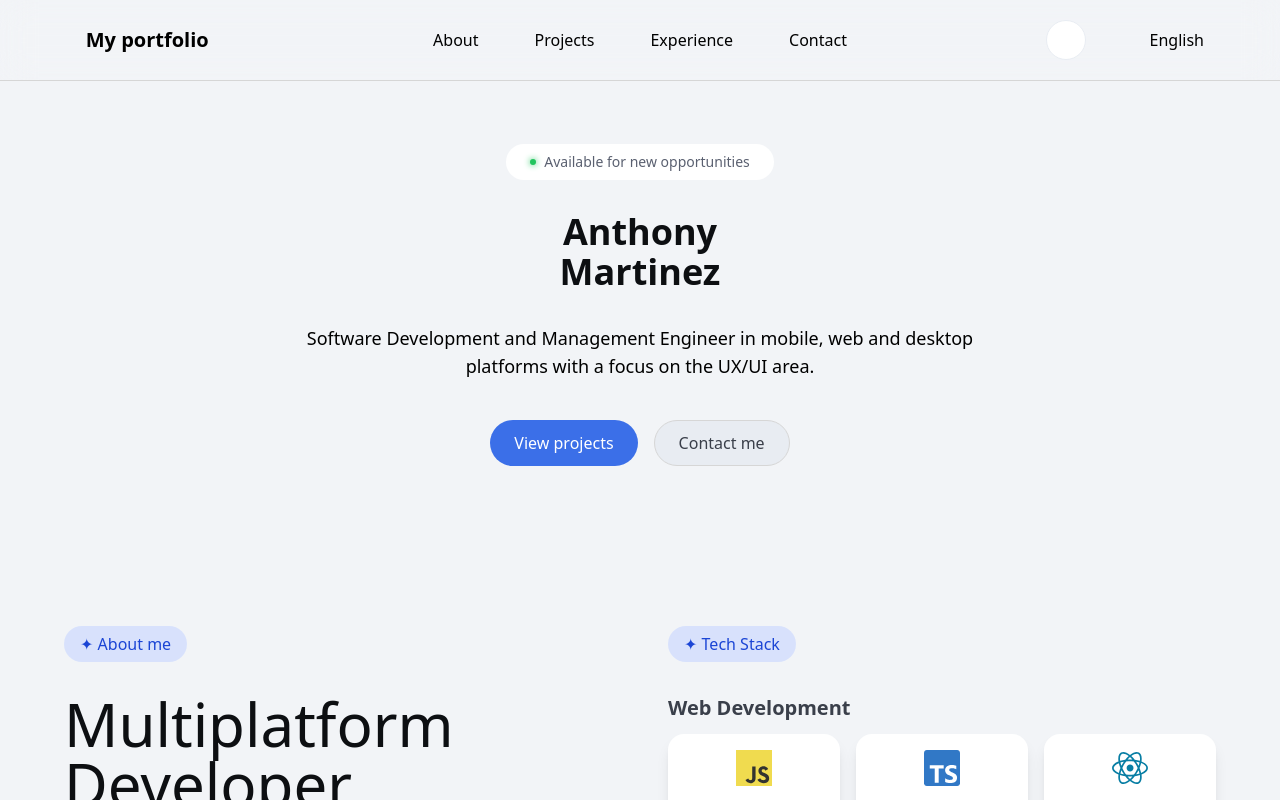
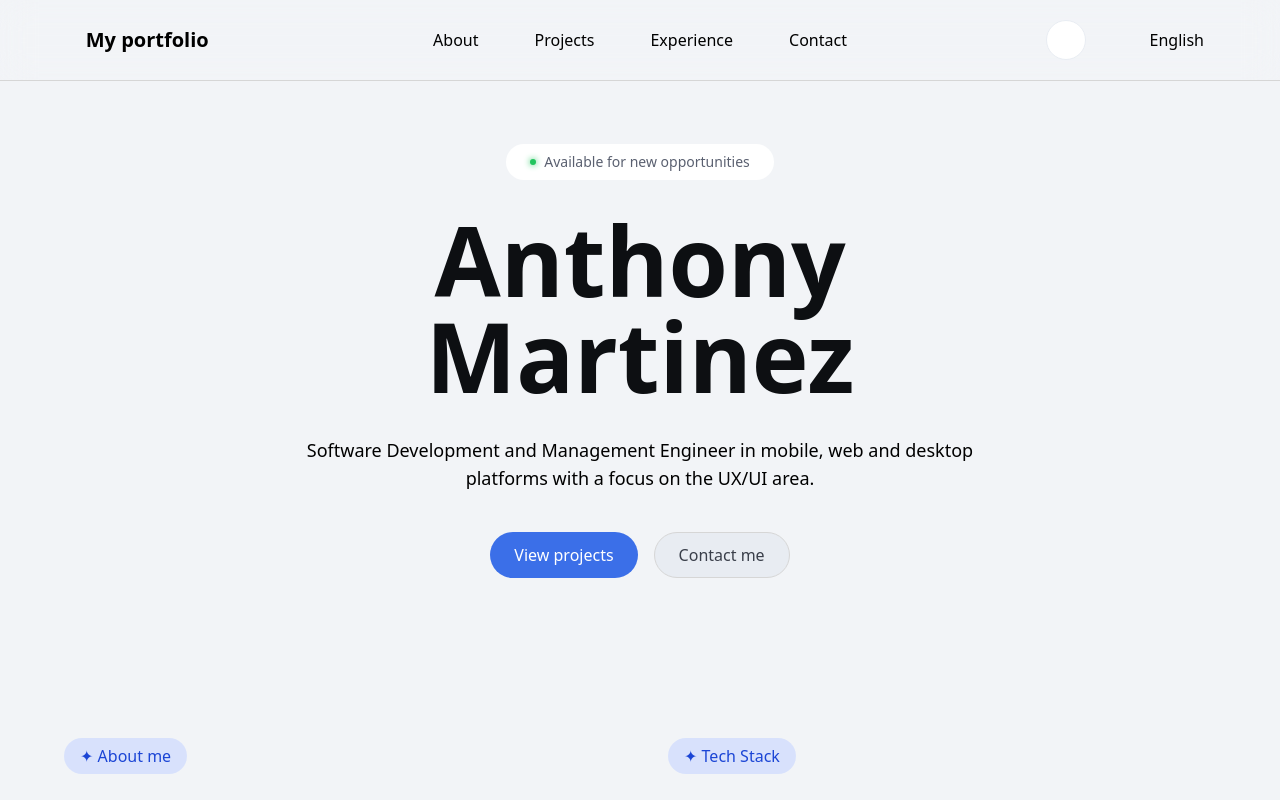
Before and after one commit to AnthonyMA5/Portfolio, a Next.js app: page /en in a window 1280 px wide. Shown: the top 800 px of the page. Built offline with nearby package versions, Linux system fonts and the light colour scheme; some icons are missing.

Commit message:
style: refine caption font weights, introduce a new caption style, and adjust hero section heading size for large screens.

```diff
--- a/src/components/sections/HeroSection.tsx
+++ b/src/components/sections/HeroSection.tsx
@@ -13,7 +13,7 @@ export default async function HeroSection() {
           </span>
           <p>{t("status")}</p>
         </div>
-        <p className="text-4xl md:text-heading mt-6 md:mt-8 font-bold text-light-600 dark:text-light-100">
+        <p className="text-4xl lg:text-8xl md:text-heading mt-6 md:mt-8 font-bold text-light-600 dark:text-light-100">
           {t("name")}
           <br />
           {t("lastName")}
--- a/src/components/ui/TechCard.tsx
+++ b/src/components/ui/TechCard.tsx
@@ -18,7 +18,7 @@ export default function TechCard({ name, lightSrc, darkSrc }: Props) {
       height={36}
     />
   </div>
-  <p className="text-caption mt-3">{name}</p>
+  <p className="text-caption2 mt-3">{name}</p>
 </div>
   );
 }
--- a/src/styles/globals.css
+++ b/src/styles/globals.css
@@ -64,7 +64,10 @@
     @apply text-light-500 dark:text-light-50 text-xl;
   }
   .text-caption {
-    @apply text-light-500 dark:text-light-100 font-light;
+    @apply text-light-500 dark:text-light-100 font-normal;
+  }
+  .text-caption2 {
+    @apply text-light-500 dark:text-light-100 font-medium;
   }
   .text-muted {
     @apply text-light-400 dark:text-light-100;
```
